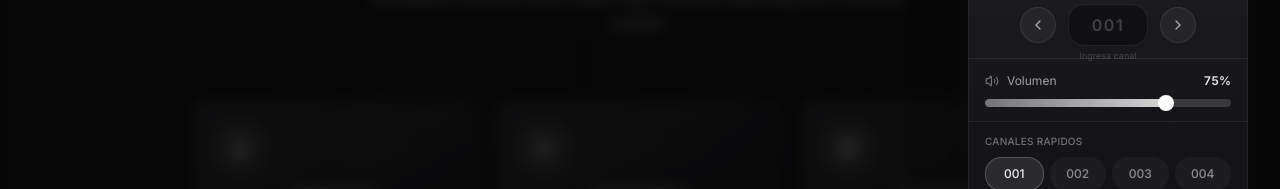
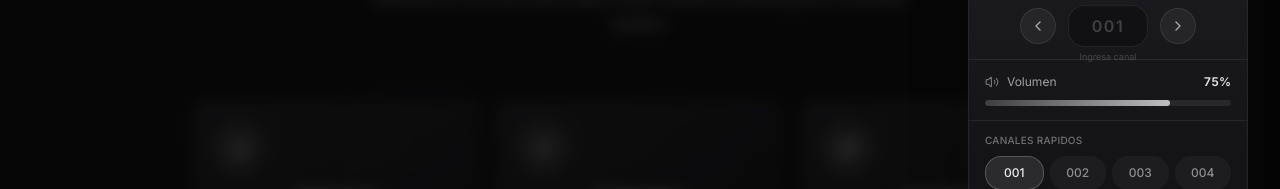
Before and after one commit to andreabaez0101-arch/ovua, a Next.js app: page / in a window 1280 px wide. Both pictures are taken after a click on the button "Radio UI". Shown: the part 239-428 px from the top of the page. Built offline with nearby package versions, Linux system fonts and the light colour scheme.

Commit message:
feat: restore original visual slider with minimalist style
Maintain onInput event for real-time fluid updates.

```diff
--- a/components/ox-lib/radio.tsx
+++ b/components/ox-lib/radio.tsx
@@ -212,7 +212,7 @@ export function OxLibRadio({ onClose }: OxLibRadioProps) {
             <span>Volumen</span>
             <span className="ml-auto font-semibold text-white/90 tabular-nums">{volume}%</span>
           </div>
-          <div className="relative h-2 group">
+          <div className="relative h-1.5">
             <input
               type="range"
               min="0"
@@ -220,15 +220,11 @@ export function OxLibRadio({ onClose }: OxLibRadioProps) {
               value={volume}
               onChange={(e) => setVolume(Number(e.target.value))}
               onInput={(e) => setVolume(Number((e.target as HTMLInputElement).value))}
-              className="absolute inset-0 w-full h-full cursor-pointer z-10 appearance-none bg-transparent
-                [&::-webkit-slider-runnable-track]:h-2 [&::-webkit-slider-runnable-track]:rounded-full [&::-webkit-slider-runnable-track]:bg-white/[0.08]
-                [&::-webkit-slider-thumb]:appearance-none [&::-webkit-slider-thumb]:w-4 [&::-webkit-slider-thumb]:h-4 [&::-webkit-slider-thumb]:rounded-full [&::-webkit-slider-thumb]:bg-white [&::-webkit-slider-thumb]:shadow-lg [&::-webkit-slider-thumb]:-mt-1 [&::-webkit-slider-thumb]:cursor-grab [&::-webkit-slider-thumb]:active:cursor-grabbing [&::-webkit-slider-thumb]:hover:scale-110 [&::-webkit-slider-thumb]:transition-transform
-                [&::-moz-range-track]:h-2 [&::-moz-range-track]:rounded-full [&::-moz-range-track]:bg-white/[0.08]
-                [&::-moz-range-thumb]:appearance-none [&::-moz-range-thumb]:w-4 [&::-moz-range-thumb]:h-4 [&::-moz-range-thumb]:rounded-full [&::-moz-range-thumb]:bg-white [&::-moz-range-thumb]:border-0 [&::-moz-range-thumb]:shadow-lg [&::-moz-range-thumb]:cursor-grab [&::-moz-range-thumb]:active:cursor-grabbing"
+              className="absolute inset-0 w-full h-full opacity-0 cursor-pointer z-10"
             />
-            <div className="absolute inset-0 bg-white/[0.08] rounded-full overflow-hidden pointer-events-none">
+            <div className="absolute inset-0 bg-white/[0.08] rounded-full overflow-hidden">
               <div
-                className="h-full bg-gradient-to-r from-white/30 to-white/80 rounded-full"
+                className="h-full bg-gradient-to-r from-white/10 to-white/70 rounded-full"
                 style={{ width: `${volume}%` }}
               />
             </div>
```
